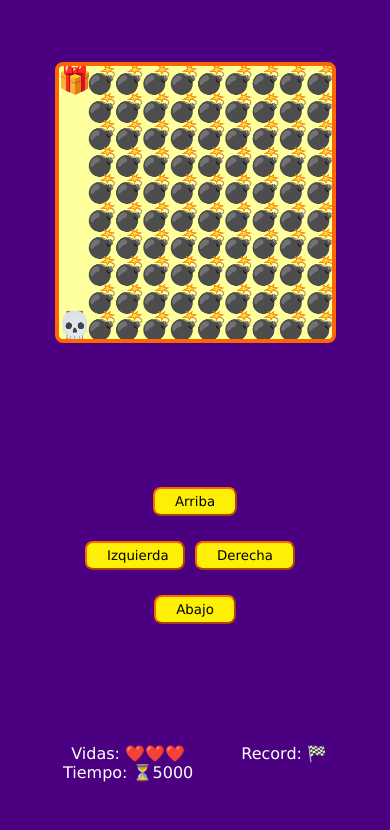
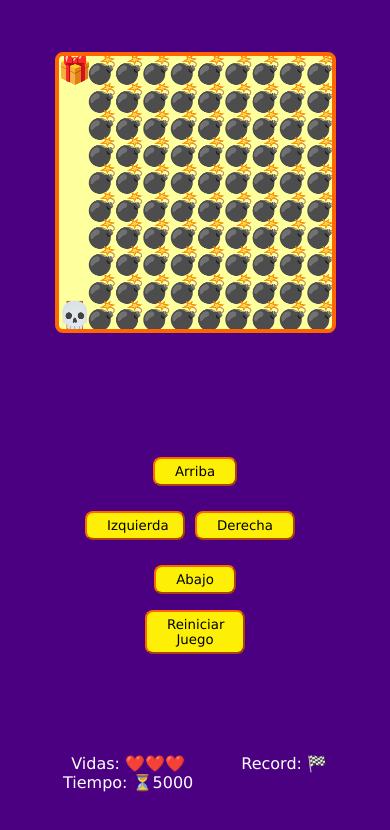
Before and after one commit to luchosdev/taller-practico-javascript-videogames, a plain HTML site: page index.html in a window 390 px wide. Drawn offline with Linux system fonts and the light colour scheme.

Commit message:
add boton reset

```diff
--- a/game.js
+++ b/game.js
@@ -8,6 +8,7 @@ const spanLives = document.querySelector('#lives');
 const spanTime = document.querySelector('#time');
 const spanRecord = document.querySelector('#record');
 const pResult = document.querySelector('#result');
+const botonReiniciar = document.querySelector('#reset');
 
 let canvasSize;
 let elementsSize;
@@ -101,6 +102,8 @@ function startGame() {
     });
   });
 
+  botonReiniciar.addEventListener('click', reiniciarJuego);
+
   movePlayer();
 }
 
@@ -178,6 +181,10 @@ function showRecord() {
   spanRecord.innerHTML = localStorage.getItem('record_time');
 }
 
+function reiniciarJuego() {
+  location.reload();
+}
+
 window.addEventListener('keydown', moveByKeys);
 btnUp.addEventListener('click', moveUp);
 btnLeft.addEventListener('click', moveLeft);
--- a/index.html
+++ b/index.html
@@ -25,6 +25,11 @@
         <button id="left">Izquierda</button>
         <button id="right">Derecha</button>
         <button id="down">Abajo</button>
+        <button
+          id="reset"
+        >
+          Reiniciar Juego
+        </button>
       </div>
 
       <div class="messages">
--- a/styles.css
+++ b/styles.css
@@ -83,3 +83,9 @@ p {
     margin-right: 100%;
   }
 }
+
+@media (max-width: 538px) {
+  #reset {
+    margin-top: 1rem;
+  }
+}
```
